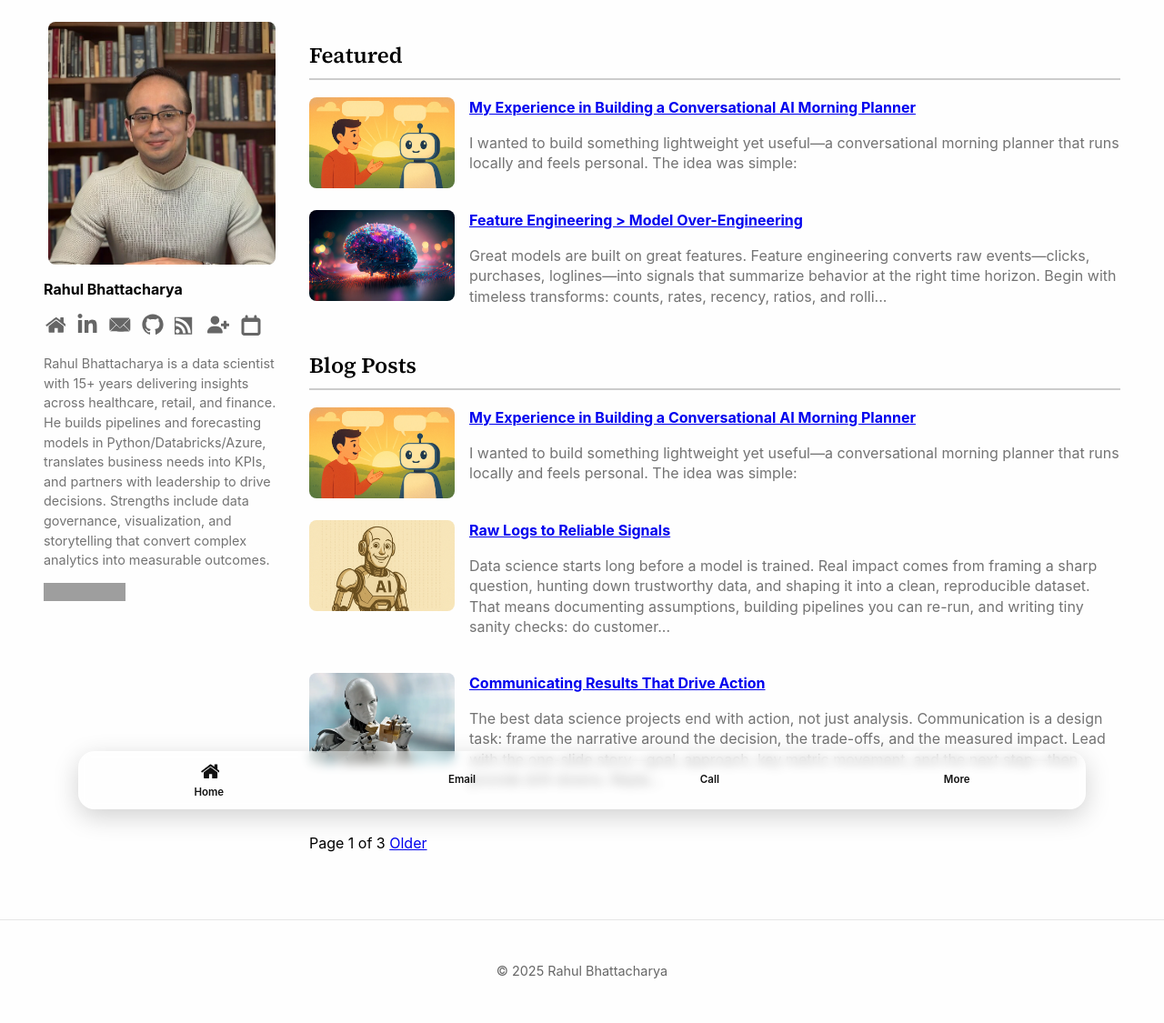
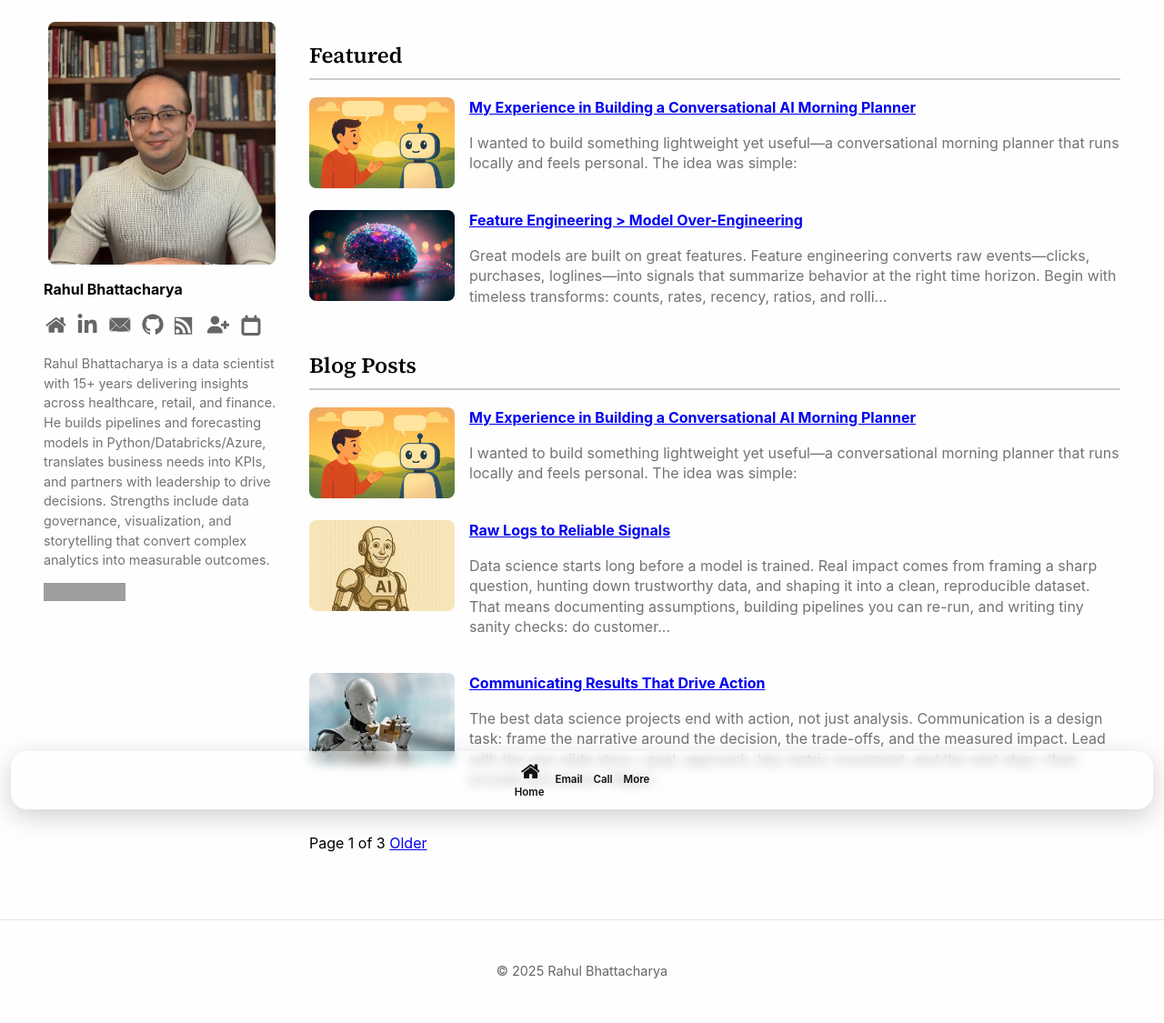
Before and after one commit to RahulBhattacharya1/RahulBhattacharya1.github.io, a Jekyll site: the page built from index.html, in a window 1280 px wide. Shown: the whole page at 91% size. Built offline with Jekyll 4.4.1, drawn with Linux system fonts in a browser that asks for light colours; the list of posts is cut into pages by our own code; grey boxes are pictures that could not be loaded.

Commit message:
Update main.scss

```diff
--- a/assets/css/main.scss
+++ b/assets/css/main.scss
@@ -691,3 +691,29 @@
   display: block;
   fill: currentColor;
 }
+
+/* Make UP and DOWN bars distribute items the same way */
+.mobile-glassbar,
+.bottom-nav {
+  justify-content: center;           /* match both */
+}
+
+/* Remove the narrower container on the UP bar so positions don't shift */
+.bottom-nav {
+  max-width: none;                    /* was 1100px */
+  padding: 10px max(16px, env(safe-area-inset-left))
+           calc(10px + env(safe-area-inset-bottom))
+           max(16px, env(safe-area-inset-right)); /* match mobile-glassbar padding */
+}
+
+/* Keep buttons identical in both bars */
+.mobile-glassbar .bar-btn,
+.bottom-nav .bar-btn {
+  margin: 0 6px;
+  height: var(--bar-height);
+  display: inline-flex;
+  flex-direction: column;
+  align-items: center;
+  justify-content: center;
+  gap: 6px;
+}
```
